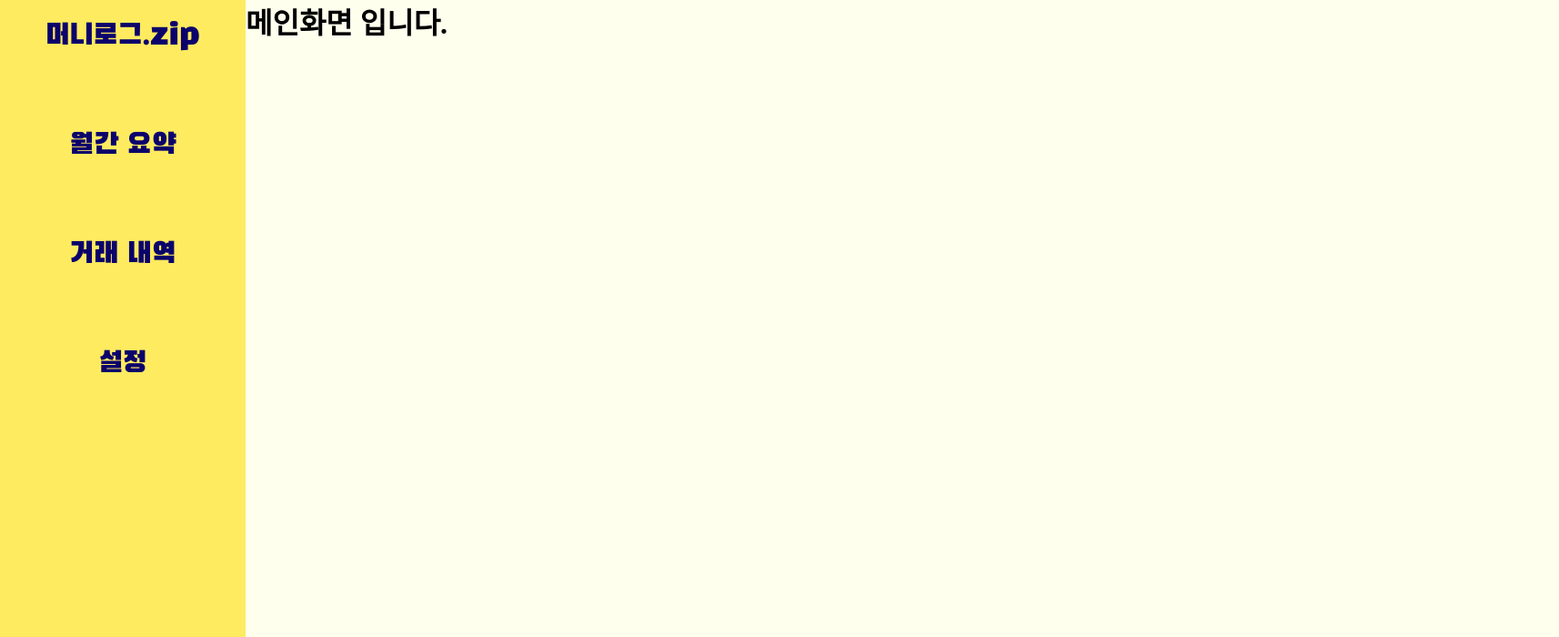
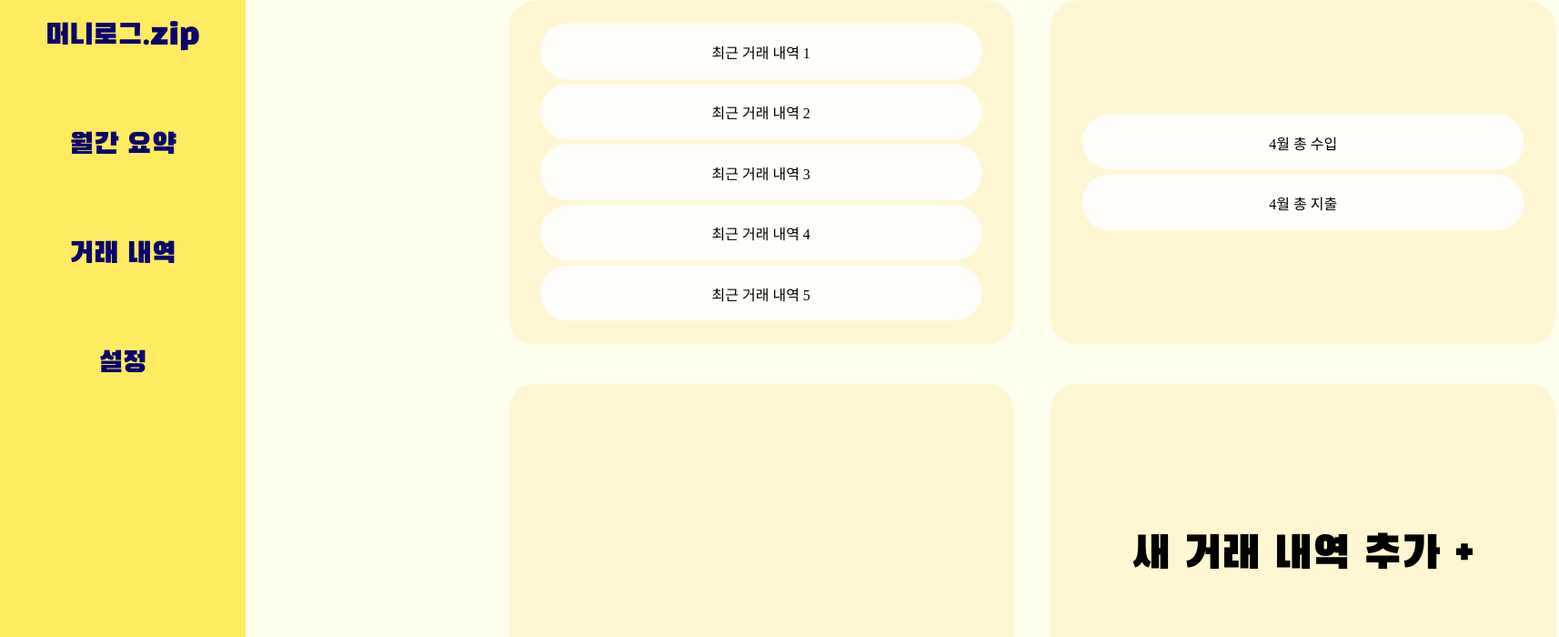
Before and after one commit to ByeongwooAn/-Skeletone-Project-Household-Ledger, a Vue app: page / in a window 1280 px wide. Shown: the top 700 px of the page at 91% size, 1714 px wide, since content can reach past the window. Built offline with nearby package versions, Linux system fonts and the light colour scheme.

Commit message:
feat: MainView.vue 구현 중
1. 가계부 메인 페이지 UI 구현 중 -> MainView.vue
    - 도넛차트 제외 구현 완료. -> 추후에 도넛차트 구현 예정.
    - DB 데이터는 아직 생성하지 않았으므로, 데이터 삽입은 되어 있지 않음.

```diff
--- /dev/null
+++ b/src/css/mainview.css
@@ -0,0 +1,63 @@
+#container {
+    width: 100%;
+    height: 100%;
+}
+
+#main-view-box {
+    position: relative;
+    width: 1155px;
+    height: 798.96px;
+    top: 50%;
+    left: 50%;
+    transform: translate(-25%, -50%);
+}
+
+#main-view-box > div {
+    width: 555.95px;
+    height: 377.74px;
+    background-color: #fef7d1;
+    border-radius: 30px;
+    align-content: center;
+    justify-items: center;
+    float: left;
+}
+
+#main-view-box > div > div {
+    text-align: center;
+    align-content: center;
+    width: 485.18px;
+    height: 61.39px;
+    background-color: #fffefa;
+    border-radius: 30px;
+}
+
+#main-attribute-div1 {
+    margin-right: 20.04px;
+    margin-bottom: 21.745px;
+}
+
+#main-attribute-div2 {
+    margin-left: 20.04px;
+    margin-bottom: 21.745px;
+}
+
+#main-attribute-div3 {
+    margin-right: 20.04px;
+    margin-top: 21.745px;
+}
+
+#main-attribute-div4 {
+    margin-left: 20.04px;
+    margin-top: 21.745px;
+    font-family: "Black Han Sans";
+    font-size: 50px;
+    text-align: center;
+}
+
+#recent-deal-first {
+    margin-top: 0px;
+}
+
+#recent-deal {
+    margin-top: 5px;
+}
--- a/src/views/MainView.vue
+++ b/src/views/MainView.vue
@@ -1,3 +1,26 @@
+<script setup>
+import "../css/mainview.css";
+</script>
+
 <template>
-    <h1>메인화면 입니다.</h1>
+    <div id="container">
+        <div id="main-view-box">
+            <div id="main-attribute-div1">
+                <div id="recent-deal-first">최근 거래 내역 1</div>
+                <div id="recent-deal">최근 거래 내역 2</div>
+                <div id="recent-deal">최근 거래 내역 3</div>
+                <div id="recent-deal">최근 거래 내역 4</div>
+                <div id="recent-deal">최근 거래 내역 5</div>
+            </div>
+
+            <div id="main-attribute-div2">
+                <div id="recent-deal-first">4월 총 수입</div>
+                <div id="recent-deal">4월 총 지출</div>
+            </div>
+
+            <div id="main-attribute-div3"></div>
+
+            <div id="main-attribute-div4">새 거래 내역 추가 +</div>
+        </div>
+    </div>
 </template>
```
